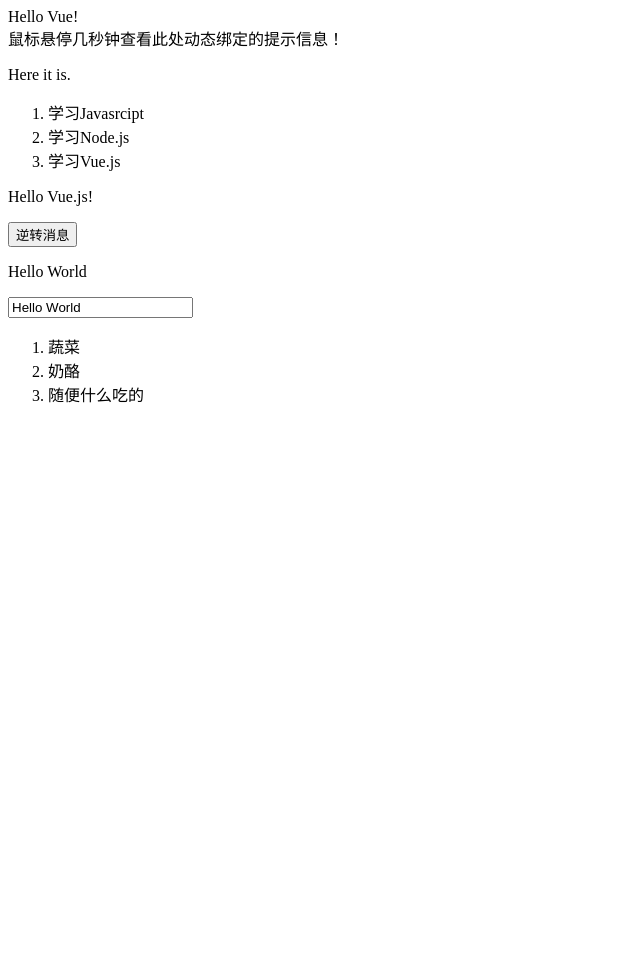
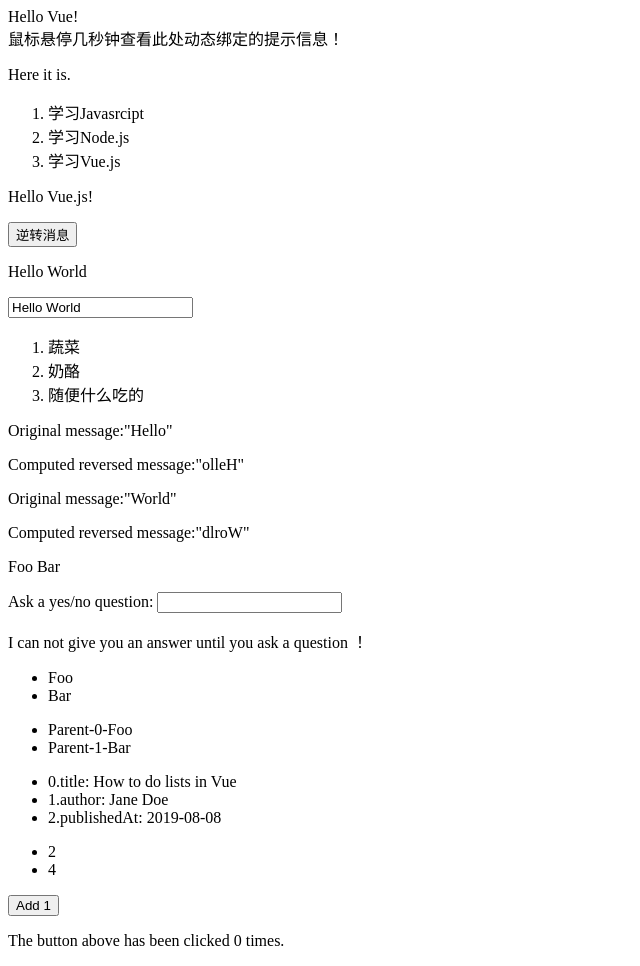
Before and after one commit to meetlxy/vue.js, a plain HTML site: page Hello Vue/index.html in a window 1280 px wide. Shown: the whole page, without its empty margins (0-640 px from the left). Before the commit the page ends 800 px from the top, so only its background shows below. Drawn offline with nearby package versions, Linux system fonts and the light colour scheme.

Commit message:
Add files via upload

```diff
--- a/Hello Vue/hello.js
+++ b/Hello Vue/hello.js
@@ -68,3 +68,140 @@ var app7=new Vue({
         ]
     }
 })
+
+var app8=new Vue({
+    el:'#app-8',
+    data:{
+        message:'Hello'
+    },
+    computed:{
+        //计算属性的getter函数
+        reverseMessage:function(){
+            //'this'指向app8实例
+            return this.message.split('').reverse('').join('')
+        }
+    }
+
+})
+
+
+var app9=new Vue({
+    el:'#app-9',
+    data:{
+        message:'World'
+    },
+   methods:{
+       reverseMessage(){
+           return this.message.split('').reverse('').join('')       }
+   }
+
+})
+
+var app10=new Vue({
+    el:'#app-10',
+    data:{
+        firstName:'Foo',
+        lastName:'Bar'
+    },
+    computed:{
+        fullName:{
+        //getter
+        get: function(){
+            return this.firstName+' '+this.lastName
+        },
+        //setter
+        set: function(newValue){
+            var names=newValue.split(' ')
+            this.firstName=names[0]
+            this.lastName=names[names.length-1]
+        }
+    }
+}
+})
+
+var watchExampleVM=new Vue({
+    el:'#watch-example',
+    data:{
+        question:' ',
+        answer:' I can not give you an answer until you ask a question ！'
+    },
+    watch:{
+        //如果‘question’发生改变，这个函数就会运行
+        question:function(newQuestion,oldQuestion){
+            this.answer='Wating for you to stop typing……'
+            this.debouncedGetAnswer()
+        }
+    },
+    created:function(){
+        this.debouncedGetAnswer=_.debounce(this.getAnswer,500)
+    },
+    methods:{
+        getAnswer:function(){
+            if(this.question.indexOf('?')=== -1){
+                this.answer='Question usually contain a question mark. ;-)'
+                return
+            }
+            this.answer='Thinking……'
+            var vm=this
+            axios.get('http://yesno.wtf/api')
+                .then(function(response){
+                    vm.answer='Error! Could not reach the Api. '+ error
+                })
+        }
+    }
+})
+
+
+var example1=new Vue({
+    el:'#example-1',
+    data:{
+        items:[
+            { message:'Foo' },
+            { message:'Bar' }
+        ]
+    }
+})
+
+var example2=new Vue({
+    el:'#example-2',
+    data:{
+        parentMessage:'Parent',
+        items:[
+            {message:'Foo'},
+            {message:'Bar'}
+        ]
+    }
+})
+
+new Vue({
+    el:'#v-for-object',
+    data:{
+        object:{
+        title:'How to do lists in Vue',
+        author:'Jane Doe',
+        publishedAt:'2019-08-08'
+    }
+}
+})
+
+var number=new Vue({
+    el:'#number',
+    data:{
+        numbers:[1,2,3,4,5]
+    },
+computed:{
+    evenNumbers:function(){
+        return this.numbers.filter(function(number){
+            return number % 2===0
+        })
+    }
+
+}
+})
+
+var example3=new Vue({
+    el:'#example-3',
+    data:{
+        counter:0
+    }
+})
--- a/Hello Vue/index.html
+++ b/Hello Vue/index.html
@@ -52,8 +52,79 @@
                 ></todo-item>
             </ol>
         </div>
+
+
+        <!--计算属性-->
+        <div id="app-8">
+            <p>Original message:"{{message}}"</p>
+            <p>Computed reversed message:"{{reverseMessage}}"</p>
+        </div>
+
+
+        <!--调用methods计算属性-->
+        <div id="app-9">
+            <p>Original message:"{{message}}"</p>
+            <p>Computed reversed message:"{{reverseMessage()}}"</p>
+        </div>
+
+        <!--计算属性set-->
+        <div id="app-10">
+            {{fullName}}
+        </div>
+
+        <!--侦听器-->
+        <div id="watch-example">
+            <p>
+                Ask a yes/no question:
+                <input v-model="question">
+            </p>
+            <p>{{answer}}</p>
+        </div>
+
+        <template v-if="loginType==='username'">
+            <label>Username</label>
+            <input placeholder="Enter your username" key="username-input">
+        </template>
+        <template v-else>
+            <label>Email</label>
+            <input placeholder="Enter your email address" key="email-input">
+        </template>
+
+        <!--v-for渲染列表-->
+        <ul id="example-1">
+            <li v-for="item in items">
+                {{item.message}}
+            </li>
+        </ul>
+
+        <ul id="example-2">
+            <li v-for="(item,index) in items">
+                {{parentMessage}}-{{index}}-{{item.message}}
+            </li>
+        </ul>
+
+        <ul id="v-for-object" class="demo">
+            <li v-for="(value,name,index) in object">
+               {{index}}.{{name}}: {{value}}
+            </li>
+        </ul>
+
+        <!--创建计算属性返回过滤后的结果-->
+        <ul id="number">
+        <li v-for="n in evenNumbers">
+            {{n}}
+        </li>
+        </ul>
+
+        <div id="example-3">
+            <button v-on:click="counter+=1">Add 1</button>
+            <p>The button above has been clicked {{ counter}} times.</p>
+        </div>
+
+
         <script src="https://cdn.jsdelivr.net/npm/vue/dist/vue.js"></script>
         <script src="hello.js"></script>
-
+        <script src="https://cdn.jsdelivr.net/npm/axios@0.12.0/dist/axios.min.js"></script>
+        <script src="https://cdn.jsdelivr.net/npm/lodash@4.13.1/lodash.min.js"></script>
     </body>
 </html>
```
